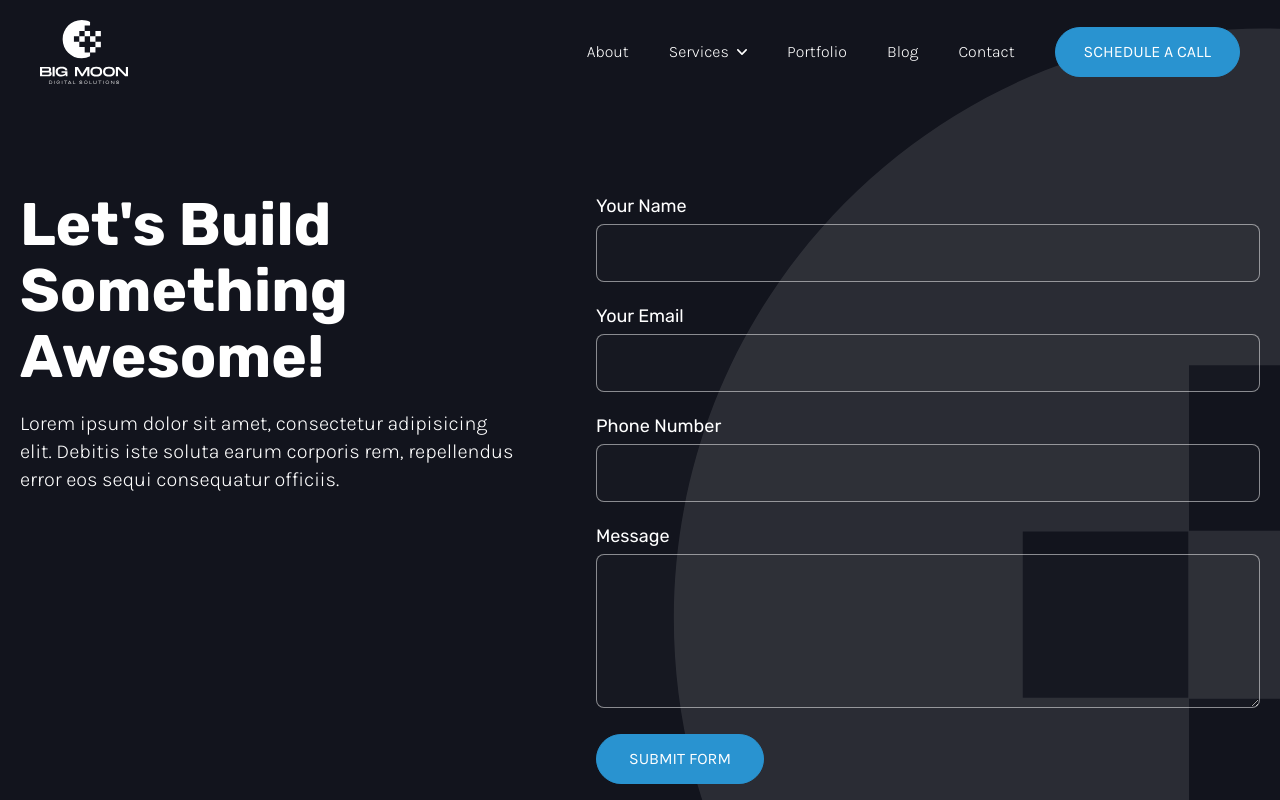
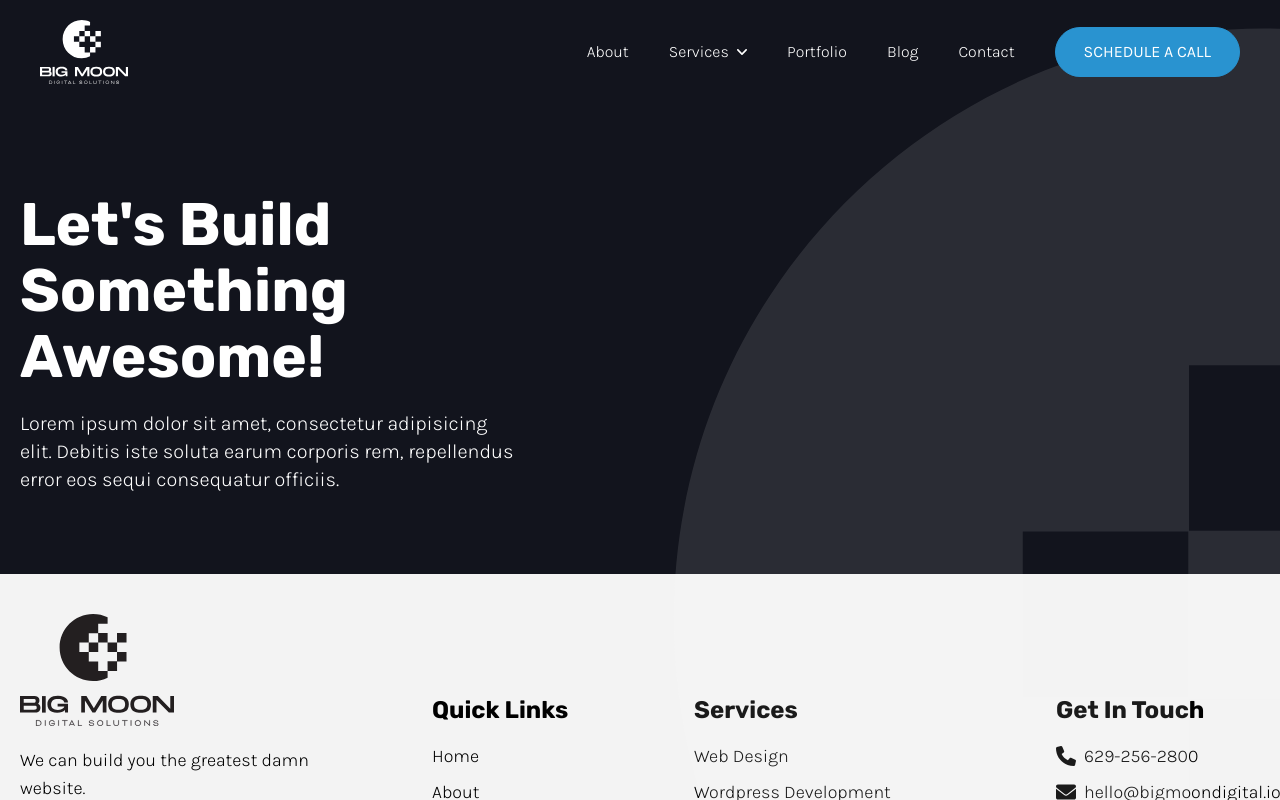
Before and after one commit to devaaronjohnson/big-moon-digital-sveltekit, a SvelteKit app: page /contact in a window 1280 px wide. Shown: the top 800 px of the page. Built offline with nearby package versions, Linux system fonts and the light colour scheme.

Commit message:
Update +page.svelte

```diff
--- a/src/routes/contact/+page.svelte
+++ b/src/routes/contact/+page.svelte
@@ -23,7 +23,7 @@
 				</p>
 			</div>
 			<div class="w-full lg:flex-1">
-				<form>
+				<!-- <form>
 					<div class="mb-5">
 						<label for="name" class="mb-1 block w-full font-rubik text-lg font-normal text-white"
 							>Your Name</label
@@ -74,7 +74,7 @@
 						class="rounded-full border border-lightBlue bg-lightBlue px-8 py-3 font-karla text-base font-normal text-white uppercase transition-all duration-200 hover:border-darkBlue hover:bg-darkBlue"
 						>Submit Form</button
 					>
-				</form>
+				</form> -->
 			</div>
 		</div>
 	</section>
```
